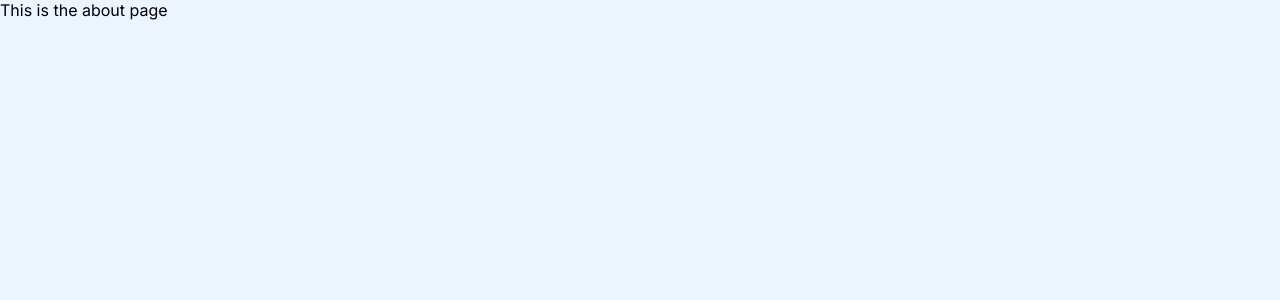
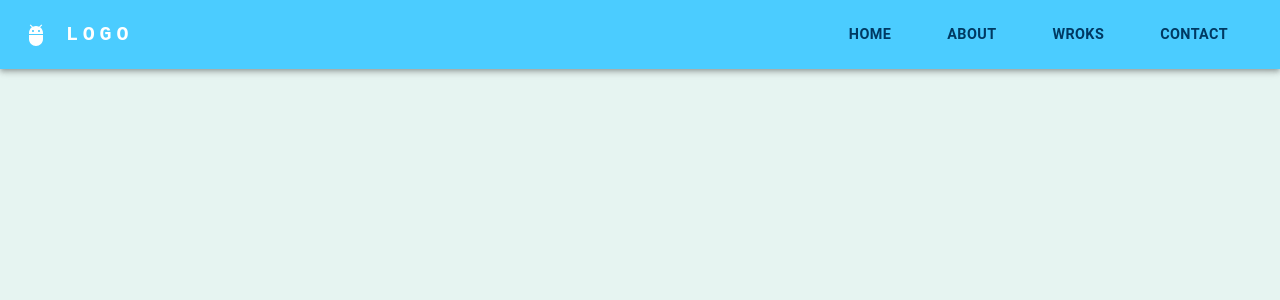
Before and after one commit to rahulhotta/sipun-portfolio-v1, a Next.js app: page /About in a window 1280 px wide. Shown: the top 300 px of the page. Built offline with nearby package versions, Linux system fonts and the light colour scheme.

Commit message:
made some changes in navbar

```diff
--- a/src/Components/Navbar/NavBar.css
+++ b/src/Components/Navbar/NavBar.css
@@ -14,15 +14,20 @@ a{
 .MuiButtonBase-root{
 }
 .navlink__container{
-color: black;
-padding: 4px 10px !important;
+    color: black;
+    padding: 4px 10px !important;
 }
 
 .active{
-    color: white;
-    box-shadow: 0 4px 8px 0 rgba(0, 0, 0, 0.2), 0 6px 20px 0 rgba(0, 0, 0, 0.19);
-    padding: 4px 10px;
+    color: red ;
+    transform:scale(10px);
+    border-bottom: 2px solid var(--secondary-fg-color);
+    background-color: var(--primary-bg-color);
     border-radius: 10px;
+    transition-duration:0.6s;
+}
+.active:hover{
+    background-color: var(--primary-bg-color);
 }
 .drawer__container{
     width: 70vw;
@@ -34,6 +39,9 @@ padding: 4px 10px !important;
     height: 60vh;
 }
 
-.navbar__navLink{
-    color: white;
-}
+    .navbar__navLink{
+        color: var(--secondary-fg-color);
+        font-size: 0.9rem;
+        font-weight:700;
+        padding: 10px 20px;
+    }
--- a/src/Components/Navbar/Navbar.jsx
+++ b/src/Components/Navbar/Navbar.jsx
@@ -1,7 +1,8 @@
 "use client";
 import React, { useState } from "react";
+import { usePathname } from "next/navigation";
 import "./NavBar.css";
-import Link from 'next/link';
+import Link from "next/link";
 import AppBar from "@mui/material/AppBar";
 import Box from "@mui/material/Box";
 import Toolbar from "@mui/material/Toolbar";
@@ -17,8 +18,8 @@ import MenuItem from "@mui/material/MenuItem";
 import AdbIcon from "@mui/icons-material/Adb";
 import Drawer from "@mui/material/Drawer";
 
-
 const Navbar = () => {
+  const pathname = usePathname();
   const pages = [
     { name: "Home", path: "/" },
     { name: "About", path: "About" },
@@ -42,7 +43,7 @@ const Navbar = () => {
   };
 
   return (
-    <div >
+    <div>
       <AppBar position="static" className="navbar__container">
         <Container maxWidth="xl">
           <Toolbar disableGutters>
@@ -80,18 +81,22 @@ const Navbar = () => {
               <Drawer anchor={"left"} open={drawerState} onClose={toggleDrawer}>
                 <div className="drawer__container">
                   {pages.map((page) => (
-                    <Link
-                      href={page.path}
-                      className={({ isActive }) =>
-                        isActive
-                          ? "navlink__container active"
-                          : "navlink__container inactive"
-                      }
-                    >
-                      <MenuItem key={page.name} onClick={toggleDrawer}>
-                        {page.name}
-                      </MenuItem>
-                    </Link>
+                    <Button
+                    key={page.name}
+                    onClick={toggleDrawer}
+                    className={
+                      pathname == `/${page.path}`
+                        ? "active"
+                        : "" || pathname == `${page.path}`
+                        ? "active"
+                        : ""
+                    }>
+                      <Link href={page.path} className="navbar__navLink">
+
+                          {page.name}
+
+                      </Link>
+                    </Button>
                   ))}
                 </div>
               </Drawer>
@@ -126,8 +131,17 @@ const Navbar = () => {
                   key={page.name}
                   onClick={handleCloseNavMenu}
                   sx={{ my: 2, color: "white", display: "block" }}
+                  className={
+                      pathname == `/${page.path}`
+                        ? "active"
+                        : "" || pathname == `${page.path}`
+                        ? "active"
+                        : ""
+                    }
                 >
-                  <Link href={page.path} className="navbar__navLink">{page.name}</Link>
+                    <Link href={page.path} className="navbar__navLink">
+                      {page.name}
+                    </Link>
                 </Button>
               ))}
             </Box>
--- a/src/app/About/page.jsx
+++ b/src/app/About/page.jsx
@@ -1,9 +1,10 @@
 import React from 'react'
+import Navbar from "../.././Components/Navbar/Navbar";
 
 function page() {
   return (
     <div>
-        This is the about page
+      <Navbar />
     </div>
   )
 }
--- a/src/app/Contact/page.jsx
+++ b/src/app/Contact/page.jsx
@@ -1,8 +1,10 @@
 import React from 'react'
-
+import Navbar from "../.././Components/Navbar/Navbar";
 function page() {
   return (
-    <div>page</div>
+    <div>
+      <Navbar />
+    </div>
   )
 }
 
--- a/src/app/Works/page.jsx
+++ b/src/app/Works/page.jsx
@@ -1,8 +1,11 @@
 import React from 'react'
+import Navbar from "../.././Components/Navbar/Navbar";
 
 function page() {
   return (
-    <div>page</div>
+    <div>
+      <Navbar />
+    </div>
   )
 }
 
--- a/src/app/globals.css
+++ b/src/app/globals.css
@@ -4,10 +4,11 @@
   box-sizing: border-box;
 }
 :root{
-  --primary-bg-color : rgb(236, 244, 255);
-  --secondary-bg-color : linear-gradient(135deg, rgb(102, 126, 234) 0%, rgb(118, 75, 162) 100%);
+  --primary-bg-color : #E6F4F1;
+  /* --secondary-bg-color : linear-gradient(135deg, rgb(102, 126, 234) 0%, rgb(118, 75, 162) 100%); */
+  --secondary-bg-color : #4bccff;
   --primary-fg-color : Black;
-  --secondary-fg-color : White;
+  --secondary-fg-color : #003962;
   --primary-box-shadow  :   rgba(102, 126, 234, 0.4) -5px 5px, rgba(118, 75, 162, 0.3) -10px 10px, rgba(118, 75, 162, 0.2) -15px 15px, rgba(118, 75, 162, 0.1) -20px 20px, rgba(118, 75, 162, 0.05) -25px 25px;
 }
 body{
--- a/src/app/page.js
+++ b/src/app/page.js
@@ -1,5 +1,5 @@
  "use client";
-import Navbar from "./Components/Navbar/Navbar";
+import Navbar from ".././Components/Navbar/Navbar";
 import Image from "next/image";
 import styles from "./page.module.css";
 
```
Also changed, not shown: src/Components/Home/Home.jsx (added, +11 -0 lines), src/Components/Home/Home.module.css (added).
